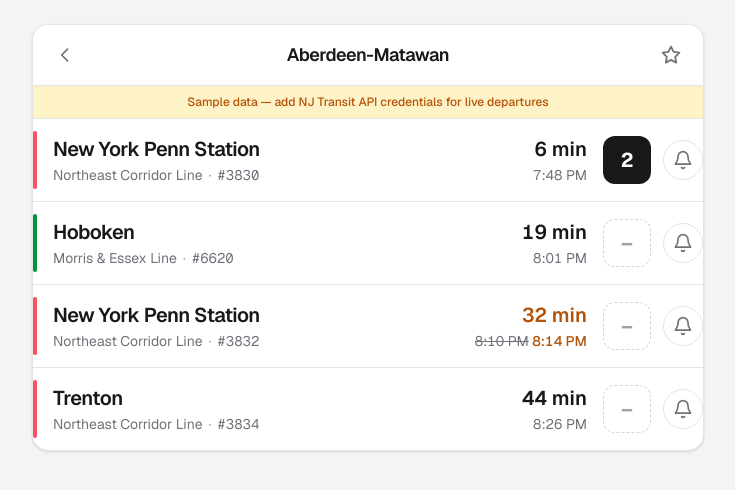
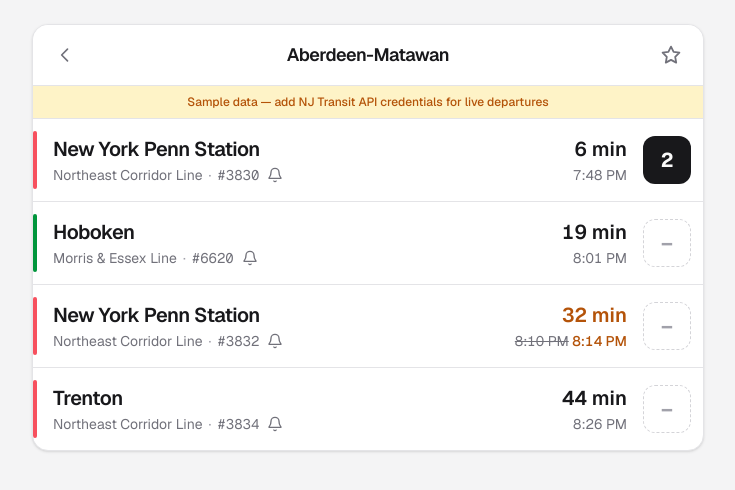
Before and after one commit to spwg/departure-board, a Next.js app: page /station/AM in a window 1280 px wide. Shown: the top 490 px of the page, without its empty margins (272-1007 px from the left). Built offline with nearby package versions, Linux system fonts and the light colour scheme; no server answers.

Commit message:
Move departure watch bell into subtitle

```diff
--- a/components/DepartureRow.tsx
+++ b/components/DepartureRow.tsx
@@ -39,7 +39,7 @@
   const namedTrack = departure.track.length > 2;
 
   return (
-    <li className={`relative flex items-center ${cancelled ? "opacity-55" : ""}`}>
+    <li className={`relative ${cancelled ? "opacity-55" : ""}`}>
       <span
         aria-hidden
         className="absolute left-0 top-3 bottom-3 w-1 rounded-full"
@@ -47,12 +47,17 @@
       />
 
       {/* The whole row is the target: on a platform you are tapping this with
-          a thumb, in a hurry. Deliberately no aria-label — the row's own
-          contents make a better accessible name than a summary would. */}
+          a thumb, in a hurry. The Watch control sits above this target so it
+          can stay an independent button rather than a nested link. */}
       <Link
         href={`/train/${encodeURIComponent(departure.trainNumber)}?from=${stationCode}`}
-        className="flex min-w-0 flex-1 items-center gap-3 py-4 pl-4 pr-3 transition-colors hover:bg-bg focus-visible:bg-bg focus-visible:outline-none sm:gap-4 sm:pl-5"
+        aria-label={`See stops for train ${departure.trainNumber} to ${departure.destination}`}
+        className="absolute inset-0 z-0 transition-colors hover:bg-bg focus-visible:bg-bg focus-visible:outline-2 focus-visible:outline-offset-[-2px] focus-visible:outline-current"
       >
+        <span className="sr-only">See stops</span>
+      </Link>
+
+      <div className="pointer-events-none relative z-10 flex min-w-0 items-center gap-3 py-4 pl-4 pr-3 sm:gap-4 sm:pl-5">
         <div className="min-w-0 flex-1">
           <div
             className={`truncate text-lg font-semibold tracking-tight sm:text-xl ${
@@ -67,6 +72,11 @@
               ·
             </span>
             <span className="shrink-0 font-mono">#{departure.trainNumber}</span>
+            <WatchButton
+              stationCode={stationCode}
+              departure={departure}
+              className="pointer-events-auto -my-1 -ml-1"
+            />
           </div>
         </div>
 
@@ -123,9 +133,7 @@
           {departure.track || "–"}
         </div>
 
-        <span className="sr-only">See stops</span>
-      </Link>
-      <WatchButton stationCode={stationCode} departure={departure} />
+      </div>
     </li>
   );
 }
--- a/components/WatchButton.tsx
+++ b/components/WatchButton.tsx
@@ -8,9 +8,11 @@
 export function WatchButton({
   stationCode,
   departure,
+  className = "",
 }: {
   stationCode: string;
   departure: Departure;
+  className?: string;
 }) {
   const { isWatched, watch, unwatch, loaded } = useWatches();
   const [permissionNotice, setPermissionNotice] = useState<string | null>(null);
@@ -43,16 +45,14 @@
           }
         }
       }}
-      className={`grid h-10 w-10 shrink-0 place-items-center rounded-full border transition-colors focus-visible:outline-2 focus-visible:outline-offset-2 focus-visible:outline-current ${
-        active
-          ? "border-text bg-text text-surface hover:opacity-85"
-          : "border-edge text-muted hover:bg-bg hover:text-text"
-      }`}
+      className={`grid h-7 w-7 shrink-0 place-items-center rounded text-muted transition-colors hover:text-text focus-visible:outline-2 focus-visible:outline-offset-2 focus-visible:outline-current ${
+        active ? "text-text" : ""
+      } ${className}`}
       style={{ visibility: loaded ? "visible" : "hidden" }}
     >
       <svg
         viewBox="0 0 24 24"
-        className="h-5 w-5"
+        className="h-4 w-4"
         fill={active ? "currentColor" : "none"}
         stroke="currentColor"
         strokeWidth={2}
```
Also changed, not shown: 1 other file (tests, documents, lock files or other folders).
